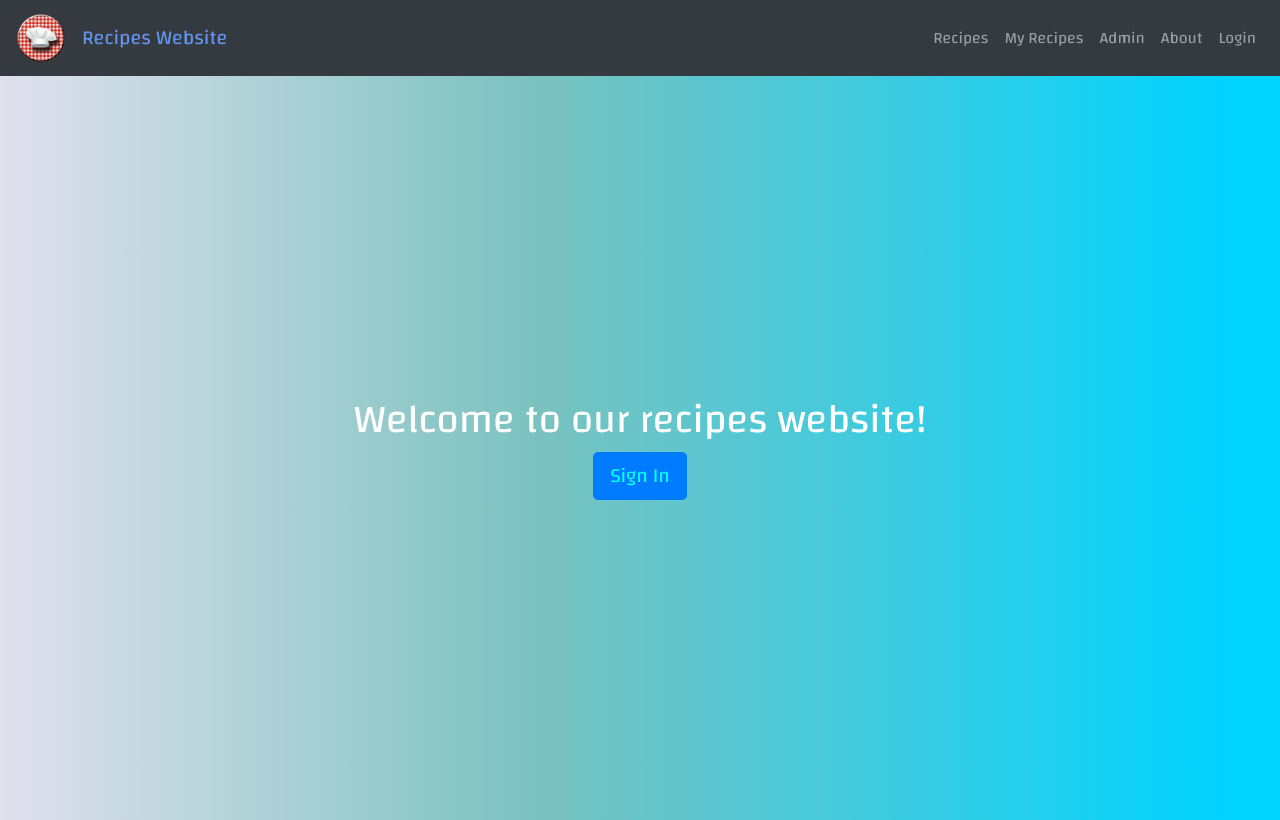
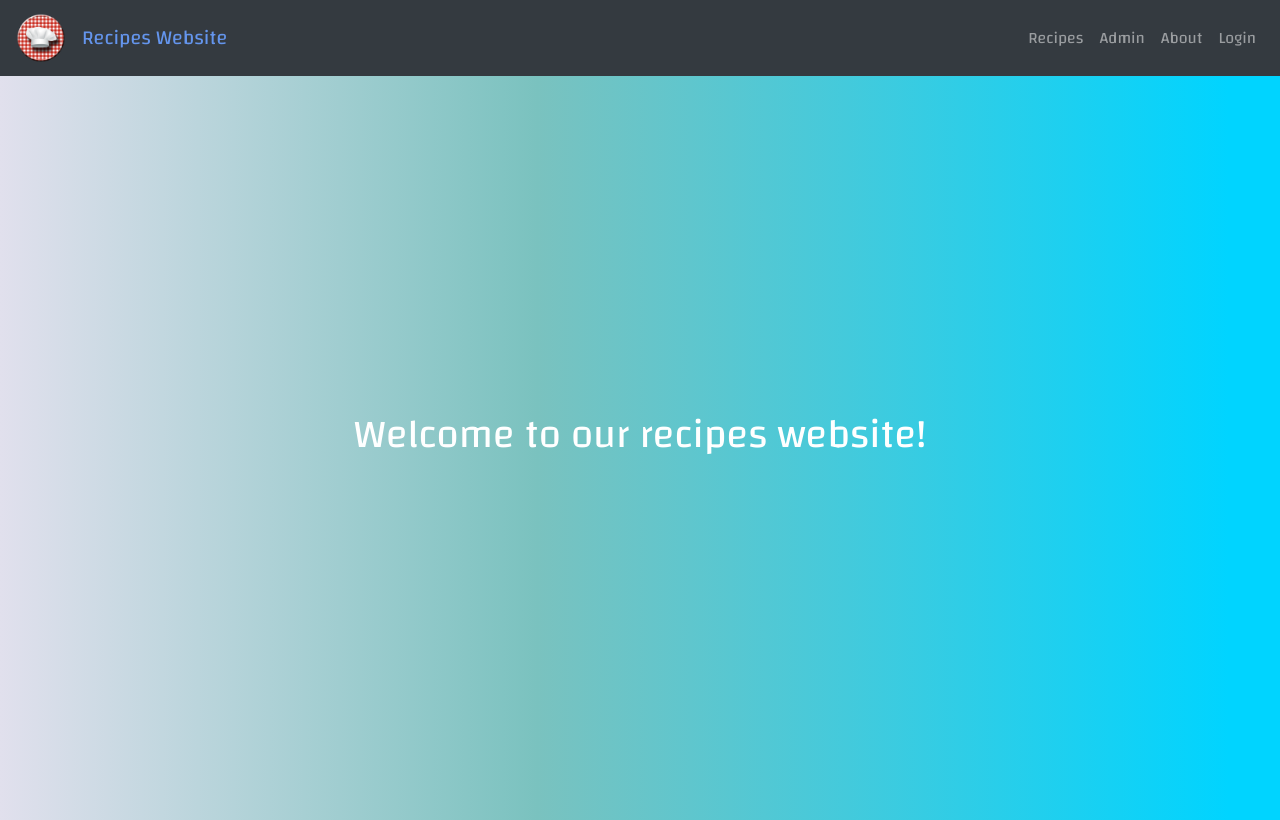
Before and after one commit to edenmarom/recipes, a React (Create React App) app: page / in a window 1280 px wide. Built offline with nearby package versions, Linux system fonts and the light colour scheme.

Commit message:
Login - done!

```diff
--- a/src/App.js
+++ b/src/App.js
@@ -7,16 +7,11 @@ import Admin from "./components/Admin";
 import MyPage from './components/MyPage'
 import UserProfile from './components/Profile/UserProfile'
 import { Routes, Route, BrowserRouter } from "react-router-dom";
-// import Auth from './Auth';
 import AuthForm from './components/AuthForm';
 import { AuthContextProvider } from './store/AuthContext'
 
-
-// const auth = new Auth()
 var userDetailContext = React.createContext(null);
 const logOutUrl = 'https://identitytoolkit.googleapis.com/v1/accounts:update?key=AIzaSyBvsP0fDH9aLU8VIGZrrj4ik75P8UmqFqs';
-
-
 
 function App() {
 
@@ -24,7 +19,6 @@ function App() {
     name: "",
     isLogin: false
   });
-
 
   const logout = () => {
     fetch(logOutUrl,
--- a/src/components/Admin.js
+++ b/src/components/Admin.js
@@ -7,8 +7,7 @@ import Graph from "../graph/graph.js";
 
 export default function Admin() {
   const [connectedUsers, setConnectedUsers] = useState(0);
-  //TODO Eden: change to a real user id from firebase
-  const AdminId = "4444";
+  const AdminId = "DY6e4W8aHFMfSMBcDbv3FDBgdEm2";
   const currentUserID = useSelector((state) => state.user.id);
 
   useEffect(() => {
--- a/src/components/AuthForm.js
+++ b/src/components/AuthForm.js
@@ -1,21 +1,16 @@
 import React, { useState, useRef, useContext } from 'react';
 import AuthContext from '../store/AuthContext'
-// import { useHistory } from "react-router-dom";
 import { useNavigate } from "react-router-dom";
 import classes from '../css/AuthForm.module.css';
 import {updateUserID} from '../Slices/userSlice';
 import { useDispatch } from "react-redux";
 
-
-
 const AuthForm = (props) => {
-  // const navigate = useNavigate();
   const emailInputRef = useRef();
   const passwordInputRef = useRef();
   const navigate = useNavigate();
   const authCtx = useContext (AuthContext);
   const dispatch = useDispatch();
-
 
   const [isLogin, setIsLogin] = useState(true);
   const [isLoading, setIsLoading] = useState(false);
@@ -28,8 +23,6 @@ const AuthForm = (props) => {
 
     const enteredEmail = emailInputRef.current.value;
     const enteredPassword = passwordInputRef.current.value;
-
-    // optional add validation
 
     setIsLoading(true);
 
@@ -58,12 +51,10 @@ const AuthForm = (props) => {
       }).then(res => {
         setIsLoading(false);
         if (res.ok) {
-          //console.log('res.json() => ', res.json());
           return res.json();
         } else {
           return res.json().then((data) => {
             let errorMessage = 'Auth failed';
-
 
             throw new Error(errorMessage);
           });
@@ -76,8 +67,7 @@ const AuthForm = (props) => {
           name: data.email,
           isLogin: data.registered
         });
-        navigate('/');
-        // history.replace('/');
+        navigate('/recipes');
       }).catch(err => {
         alert(err.message);
       });
--- a/src/components/Header.js
+++ b/src/components/Header.js
@@ -4,7 +4,7 @@ import AuthContext from '../store/AuthContext'
 import { Link } from "react-router-dom";
 
 
-const Header = (props) => {
+const Header = () => {
 
   const authCtx = useContext(AuthContext);
   const loggin = authCtx.isLoggedin;
@@ -22,15 +22,6 @@ const Header = (props) => {
     }
   }, [])
 
-  // const clickLogOut = () =>{
-  //   signOut(auth).then(() => {
-  //     //
-  //     console.log('Sign-out successful.');
-  //   }).catch((error) => {
-  //     console.log('An error happened.')
-  //   });
-
-  // }
 
   return (
     <div className="Header">
@@ -66,11 +57,6 @@ const Header = (props) => {
               </Link>}
             </li>
             <li className="nav-item">
-              <Link className="nav-link" to="myPage">
-                My Recipes
-              </Link>
-            </li>
-            <li className="nav-item">
               <Link className="nav-link" to="admin">
                 Admin
               </Link>
@@ -95,22 +81,6 @@ const Header = (props) => {
                 <button onClick={handleLogout}>Logout</button>
               </li>
             )}
-            {/* {!props.isLogin && <li className="nav-item"> */}
-            {/* TODO Change to link */}
-            {/* <a className="nav-link" href="/login">
-                Login
-              </a>
-            </li>}
-            {props.isLogin &&
-              <li className="nav-item">
-                <button
-                  className="nav-link btn btn-sm btn-primary"
-                  onClick={props.logout}
-                >
-                  Logout
-                </button>
-              </li>
-            } */}
           </ul>
         </div>
       </nav>
--- a/src/components/Main.js
+++ b/src/components/Main.js
@@ -16,13 +16,11 @@ const Main = props => {
         ) : (
           <button
             type="button"
-            className="btn btn-primary btn-lg"
-            onClick={() => {
-              console.log("signin");
-              //TODO
-            }}
+            className="btn btn-primary btn-lg btn-main"
+            // onClick={() => {
+            //   console.log("signin");
+            // }}
           >
-            Sign In
           </button>
         )}
       </div>
--- a/src/components/Profile/ProfileForm.js
+++ b/src/components/Profile/ProfileForm.js
@@ -14,8 +14,6 @@ const ProfileForm = () => {
 
     const enteredNewPassword = newPasswordInputRef.current.value;
 
-    //add validation
-
     fetch('https://identitytoolkit.googleapis.com/v1/accounts:update?key=AIzaSyBvsP0fDH9aLU8VIGZrrj4ik75P8UmqFqs',
       {
         method: 'POST',
@@ -30,7 +28,7 @@ const ProfileForm = () => {
       }
     ).then(res => {
       console.log("password changed");
-      navigate('/');
+      navigate('/recipes');
     })
   }
 
--- a/src/css/Main.css
+++ b/src/css/Main.css
@@ -11,3 +11,7 @@
 .dev-header{
     font-weight: bolder;
 }
+
+.btn-main{
+    visibility: hidden;
+}
--- a/src/store/AuthContext.js
+++ b/src/store/AuthContext.js
@@ -28,7 +28,6 @@ export const AuthContextProvider = (props) => {
         logout: logoutHandler
     };
 
-
     return <AuthContext.Provider value = {contextValue}>
         {props.children}
     </AuthContext.Provider>
```
Also changed, not shown: src/Auth.js (deleted, +0 -52 lines), src/components/Base.js (deleted, +0 -18 lines).
